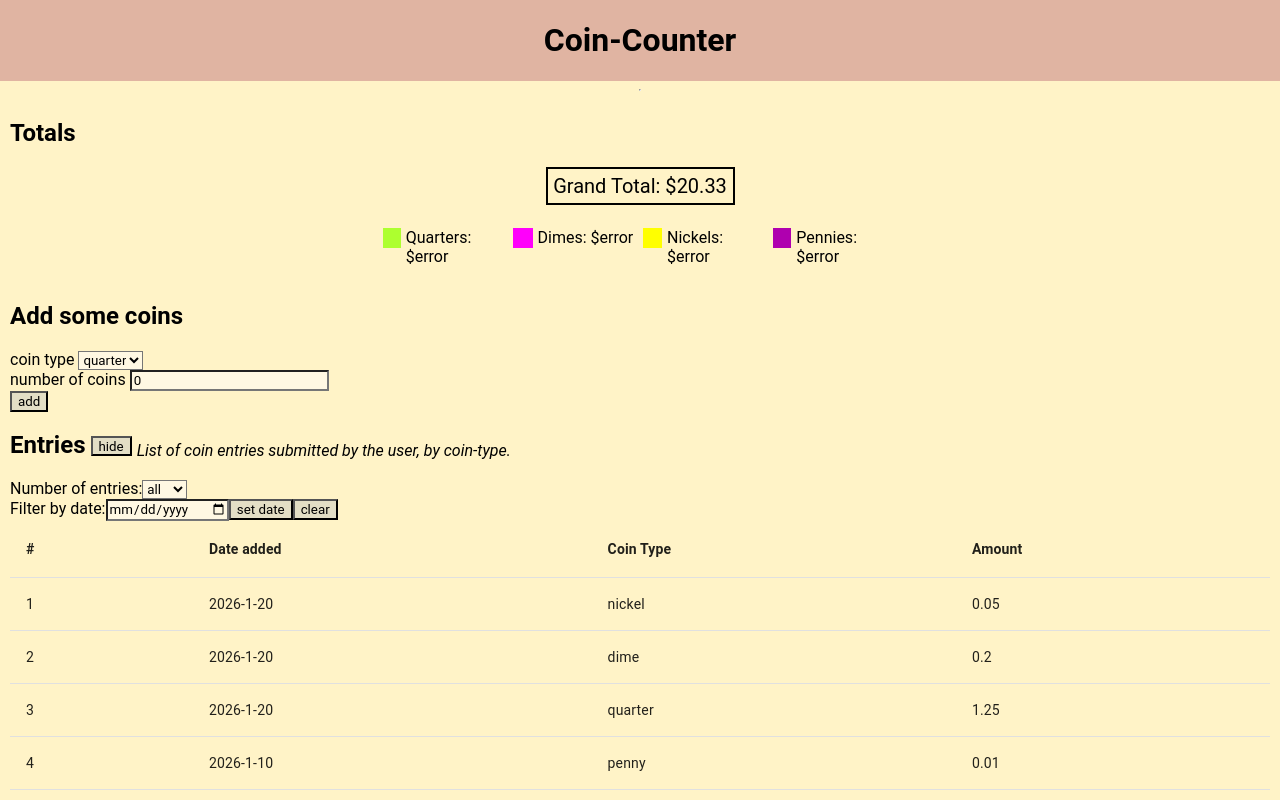
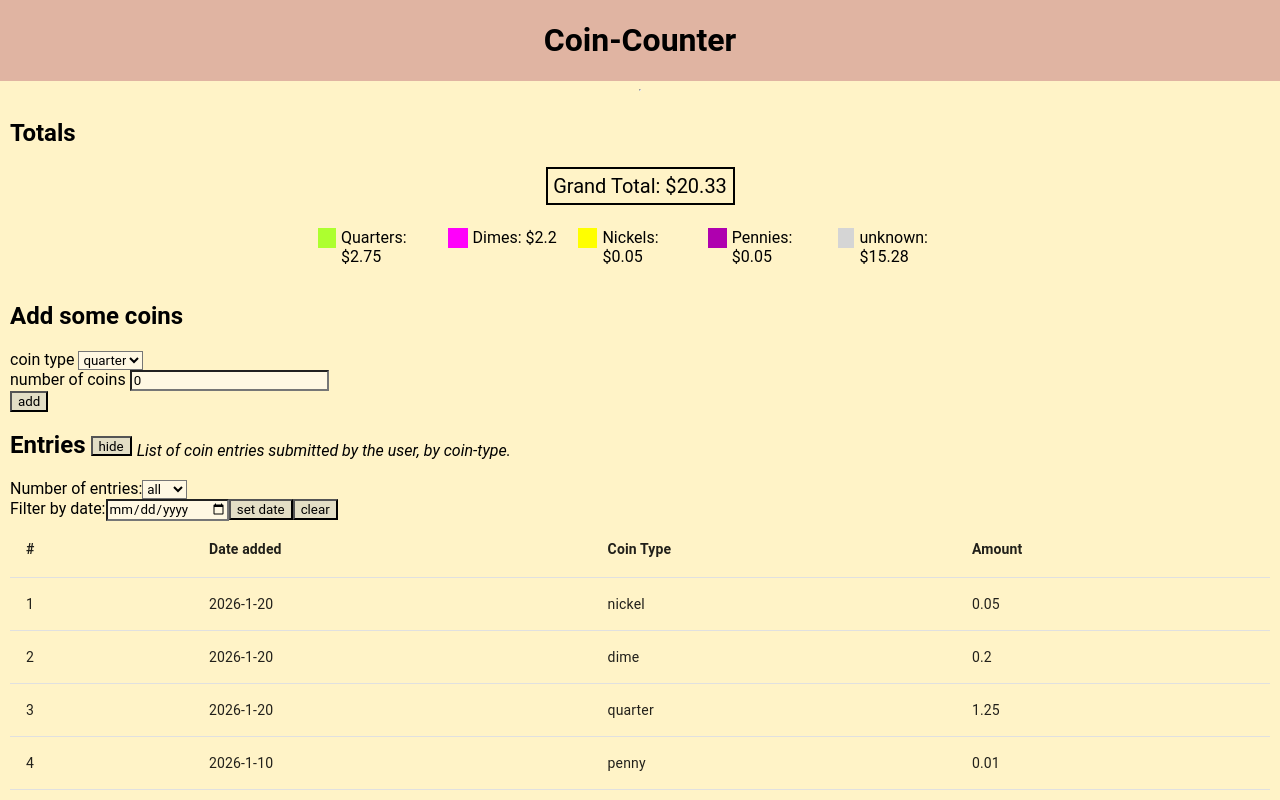
Before and after one commit to Joehl1103/coin-counter, a React (Vite) app: page / in a window 1280 px wide. Shown: the top 800 px of the page. Built offline with nearby package versions, Linux system fonts and the light colour scheme; no server answers; data requests are answered from the project's data file.

Commit message:
added mocking for delete api

```diff
--- a/src/components/totals/CoinDisplay.jsx
+++ b/src/components/totals/CoinDisplay.jsx
@@ -3,21 +3,39 @@ import { useState, useEffect } from "react";
 import utils from "../../utils/utils.js";
 import * as styles from "./CoinDisplay.styles.js";
 
-function CoinDisplay() {
-  const [quarters, setQuarters] = useState(0);
-  const [nickels, setNickels] = useState(0);
-  const [dimes, setDimes] = useState(0);
-  const [pennies, setPennies] = useState(0);
+function CoinDisplay({ entries }) {
+  const [quarters, setQuarters] = useState([]);
+  const [nickels, setNickels] = useState([]);
+  const [dimes, setDimes] = useState([]);
+  const [pennies, setPennies] = useState([]);
+  const [n_a, setN_A] = useState([]);
+
+  const COIN_NAMES = {
+    PENNY: "penny",
+    DIME: "dime",
+    NICKEL: "nickel",
+    QUARTER: "quarter",
+    N_A: "n/a",
+  };
 
   useEffect(() => {
-    service.getAllCoins().then((coinObject) => {
-      console.log("coinObject", coinObject);
-      setQuarters(coinObject[0].total);
-      setDimes(coinObject[1].total);
-      setNickels(coinObject[2].total);
-      setPennies(coinObject[3].total);
+    service.getEntries().then((entries) => {
+      setQuarters(entries.filter((e) => e.coin === COIN_NAMES.QUARTER));
+      setDimes(entries.filter((e) => e.coin === COIN_NAMES.DIME));
+      setNickels(entries.filter((e) => e.coin === COIN_NAMES.NICKEL));
+      setPennies(entries.filter((e) => e.coin === COIN_NAMES.PENNY));
+      setN_A(entries.filter((e) => e.coin === COIN_NAMES.N_A));
     });
-  }, []);
+  }, [entries]);
+
+  function calcTotal(coinArray) {
+    if (coinArray.length === 0) {
+      return 0;
+    }
+    return coinArray.reduce((acc, current) => {
+      return acc + current.amountAdded;
+    }, 0);
+  }
 
   return (
     <div
@@ -30,19 +48,23 @@ function CoinDisplay() {
     >
       <div id="quarters" style={styles.coinDisplayStyle}>
         <p style={styles.returnIcon("greenyellow")}></p>
-        <p>Quarters: ${utils.setAmountToFixed(quarters)}</p>
+        <p>Quarters: ${utils.setAmountToFixed(calcTotal(quarters))}</p>
       </div>
       <div id="dimes" style={styles.coinDisplayStyle}>
         <p style={styles.returnIcon("rgb(255, 0, 251)")}></p>
-        <p>Dimes: ${utils.setAmountToFixed(dimes)}</p>
+        <p>Dimes: ${utils.setAmountToFixed(calcTotal(dimes))}</p>
       </div>
       <div id="nickels" style={styles.coinDisplayStyle}>
         <p style={styles.returnIcon("yellow")}></p>
-        <p>Nickels: ${utils.setAmountToFixed(nickels)}</p>
+        <p>Nickels: ${utils.setAmountToFixed(calcTotal(nickels))}</p>
       </div>
       <div id="pennies" style={styles.coinDisplayStyle}>
         <p style={styles.returnIcon("rgb(175, 0, 175)")}></p>
-        <p>Pennies: ${utils.setAmountToFixed(pennies)}</p>
+        <p>Pennies: ${utils.setAmountToFixed(calcTotal(pennies))}</p>
+      </div>
+      <div id="n_a" style={styles.coinDisplayStyle}>
+        <p style={styles.returnIcon("rgb(213,213,213")}></p>
+        <p>unknown: ${utils.setAmountToFixed(calcTotal(n_a))}</p>
       </div>
     </div>
   );
--- a/src/components/totals/Totals.jsx
+++ b/src/components/totals/Totals.jsx
@@ -1,14 +1,14 @@
-import CoinDisplay from './CoinDisplay.jsx'
-import Total from './Total.jsx'
+import CoinDisplay from "./CoinDisplay.jsx";
+import Total from "./Total.jsx";
 
 function Totals({ entries }) {
   return (
     <>
       <h2>Totals</h2>
       <Total entries={entries} />
-      <CoinDisplay />
+      <CoinDisplay entries={entries} />
     </>
-  )
+  );
 }
 
-export default Totals
+export default Totals;
--- a/src/services.js
+++ b/src/services.js
@@ -1,55 +1,28 @@
 import axios from "axios";
 
-const baseUrl = "http://localhost:3000";
+const baseUrl = "http://localhost:3000/entries";
 
-export const getEntries = async () => {
-  const response = await axios.get(`${baseUrl}/entries`);
+const getEntries = async () => {
+  const response = await axios.get(baseUrl);
   return response.data;
 };
 
-const getTotal = async () => {
-  const response = await axios.get(`${baseUrl}/total`);
-  const total = response.data[0].value;
-  return total;
+const addEntry = async (entry) => {
+  await axios.post(baseUrl, entry);
 };
 
-const getCoinObject = async (type) => {
-  const response = await axios.get(`${baseUrl}/coin-values/${type}`);
-  return response.data;
+const getEntryById = async (id) => {
+  const response = await axios.get(baseUrl);
+  return response.data.filter((e) => e.id === id);
 };
 
-const getAllCoins = async () => {
-  const response = await axios.get(`${baseUrl}/coin-values/`);
-  return response.data;
-};
-
-const updateTotal = async (total, amountAdded, type) => {
-  const newTotalObject = {
-    id: 1,
-    value: total + amountAdded,
-  };
-  await axios.put(`${baseUrl}/total/grand`, newTotalObject);
-  const coinTypeObject = await getCoinObject(type);
-  const newCoinObject = {
-    ...coinTypeObject,
-    total: coinTypeObject.total + amountAdded,
-  };
-  await axios.put(`${baseUrl}/coin-values/${type}`, newCoinObject);
-};
-
-const addEntry = async (entry) => {
-  try {
-    await axios.post(`${baseUrl}/entries`, entry);
-  } catch (error) {
-    throw new Error(`Error adding entry: ${error.message}`);
-  }
+const deleteEntry = async (id) => {
+  const response = await axios.delete(`${baseUrl}/${id}`);
 };
 
 export default {
-  getTotal,
-  updateTotal,
-  getAllCoins,
-  getCoinObject,
+  getEntries,
+  getEntryById,
   addEntry,
-  getEntries,
+  deleteEntry,
 };
```
Also changed, not shown: 1 other file (tests, documents, lock files or other folders).
